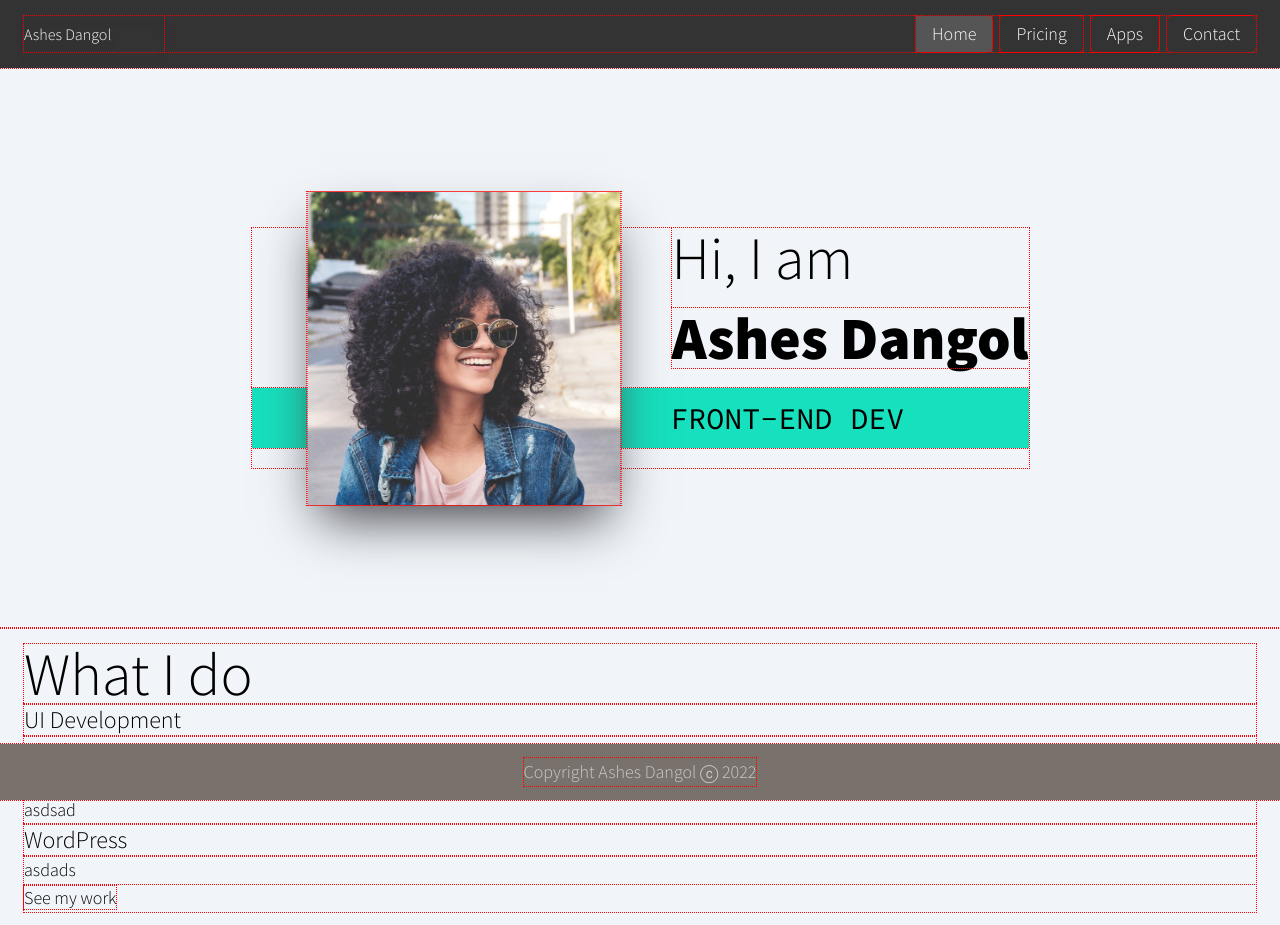
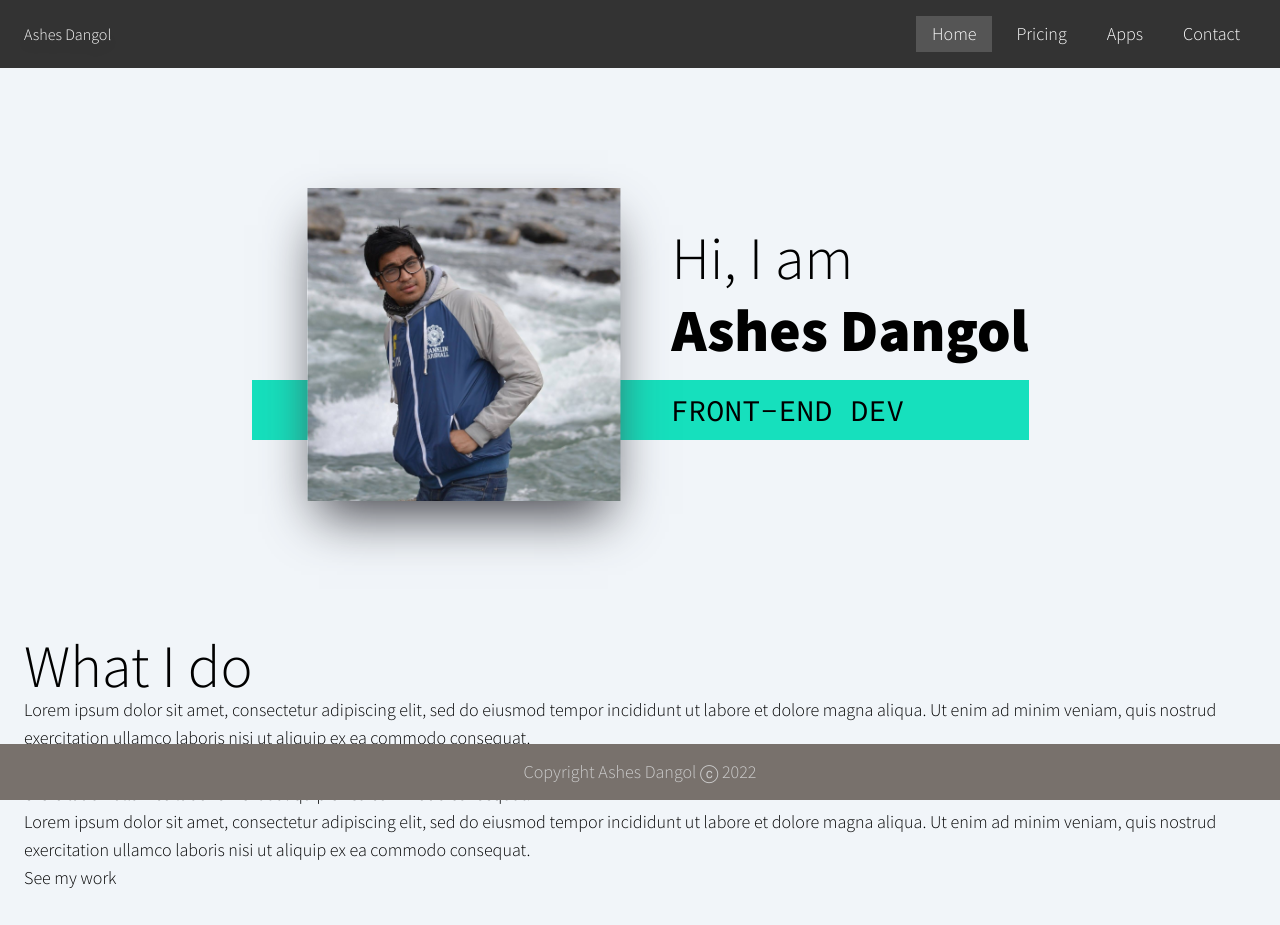
Before and after one commit to ashesdangol/demo-portfolio, a React (Create React App) app in the folder front-end/: page / in a window 1280 px wide. Shown: the top 925 px of the page. Built offline with nearby package versions, Linux system fonts and the light colour scheme.

Commit message:
add mapping structure to services

```diff
--- a/front-end/src/components/Intro.jsx
+++ b/front-end/src/components/Intro.jsx
@@ -1,5 +1,6 @@
 import React from 'react';
 import CardImage from './global-components/CardImage';
+import profilePic from '../datas/profilepic';
 
 function Intro(props){
     return(
@@ -10,8 +11,10 @@ function Intro(props){
                 <h1 className='section__title intro__title'>Hi, I am <strong>Ashes Dangol</strong></h1>
                 <p className='section__subtitle section__subtitle--bgcolor intro__subtitle'>FRONT-END DEV</p>
                 <div className='intro__image'>
-                    <CardImage className="laptop:hidden" imgSrc="/assets/images/eduardo.png" alt="my pic" />
-                    <CardImage className="hidden laptop:block" imgSrc="/assets/images/eduardo__2x.png"  alt="my high quality pic"/>
+                {/* smal pic */}
+                    <CardImage className="laptop:hidden" imgSrc={profilePic.lowImageUrl} alt="my pic" />
+                    {/* large pic */}
+                    <CardImage className="hidden laptop:block" imgSrc={profilePic.highImageUrl}  alt="my high quality pic"/>
                 </div>
             </div>
 
--- a/front-end/src/components/Services.jsx
+++ b/front-end/src/components/Services.jsx
@@ -1,26 +1,26 @@
 import React from 'react';
+import CardText from './global-components/CardText';
+import iDo from '../datas/iDo';
+
+console.log(iDo);
+function createCardText(whatido){
+    return(
+        <CardText
+        id={whatido.id}
+        key={whatido.id}
+        title={whatido.title}
+        content={whatido.content}
+    />
+    );
+
+}
 
 function Services(props){
     return(
-
         <section className="services" id={props.id}>
              <h2 className='secttion__title secttion__title--services'>What I do</h2>
              <div className="servicess">
-                <div className="service">
-                    <h3>UI Development</h3>
-                    <p>sdsads</p>
-                </div>
-
-                <div className="service">
-                    <h3>E-Commerce</h3>
-                    <p>asdsad</p>
-                </div>
-
-                <div className="service">
-                    <h3>WordPress</h3>
-                    <p>asdads</p>
-                </div>
-
+                {iDo.map(createCardText)}
                 <a href="#" className='btn'>See my work</a>
              </div>
 
--- /dev/null
+++ b/front-end/src/components/global-components/CardText.jsx
@@ -0,0 +1,13 @@
+import React from 'react';
+
+function CardText(props){
+    return(
+        <div className="service">
+            <h3>{props.heading}</h3>
+            <p>{props.content}</p>
+        </div>
+
+    );
+}
+
+export default CardText;
--- /dev/null
+++ b/front-end/src/datas/iDo.js
@@ -0,0 +1,19 @@
+const iDo = [
+    {
+      id: 1,
+      title: "Design + Development",
+      content:"Lorem ipsum dolor sit amet, consectetur adipiscing elit, sed do eiusmod tempor incididunt ut labore et dolore magna aliqua. Ut enim ad minim veniam, quis nostrud exercitation ullamco laboris nisi ut aliquip ex ea commodo consequat."
+    },
+    {
+        id: 2,
+        title: "E-Commerce",
+        content:"Lorem ipsum dolor sit amet, consectetur adipiscing elit, sed do eiusmod tempor incididunt ut labore et dolore magna aliqua. Ut enim ad minim veniam, quis nostrud exercitation ullamco laboris nisi ut aliquip ex ea commodo consequat."
+      },
+      {
+        id: 3,
+        title: "E-Commerce",
+        content:"Lorem ipsum dolor sit amet, consectetur adipiscing elit, sed do eiusmod tempor incididunt ut labore et dolore magna aliqua. Ut enim ad minim veniam, quis nostrud exercitation ullamco laboris nisi ut aliquip ex ea commodo consequat."
+      },
+  ];
+
+  export default iDo;
--- /dev/null
+++ b/front-end/src/datas/profilepic.js
@@ -0,0 +1,12 @@
+
+const higImage ="Profile2.jpeg"
+const lowImage="Profile1.jpeg"
+
+const profilePic =
+    {
+        highImageUrl:"/assets/images/"+higImage,
+        lowImageUrl:"/assets/images/"+lowImage
+      }
+
+
+  export default profilePic;
--- a/front-end/src/styles/components/intro/intro.scss
+++ b/front-end/src/styles/components/intro/intro.scss
@@ -1,5 +1,5 @@
 .intro{
-    @apply py-20;
+    @apply py-12;
     @screen lg{
         @apply py-40;
 
@@ -25,8 +25,11 @@
     text-align: center;
     @screen lg{
         text-align: left;
-        strong{
-            @apply mt-5;
+    }
+    strong{
+        @apply mt-3;
+        @screen lg{
+            @apply mt-3;
         }
     }
 }
--- a/front-end/src/styles/globals/main.scss
+++ b/front-end/src/styles/globals/main.scss
@@ -2,7 +2,6 @@
 *::before,
 *::after{
     box-sizing: border-box;
-    outline: 1px dotted red;
 }
 
 
```
Also changed, not shown: front-end/public/assets/images/profile1.jpeg (added), front-end/public/assets/images/profile2.jpeg (added).
